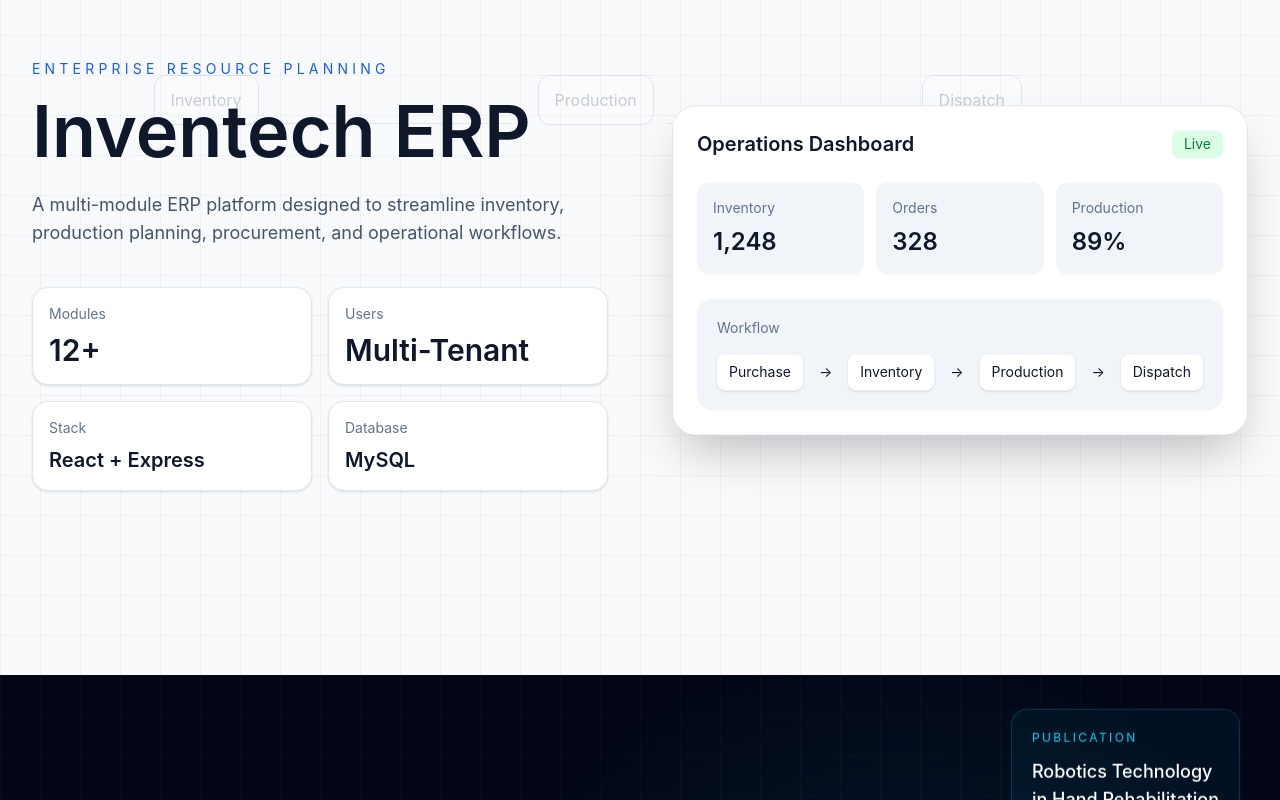
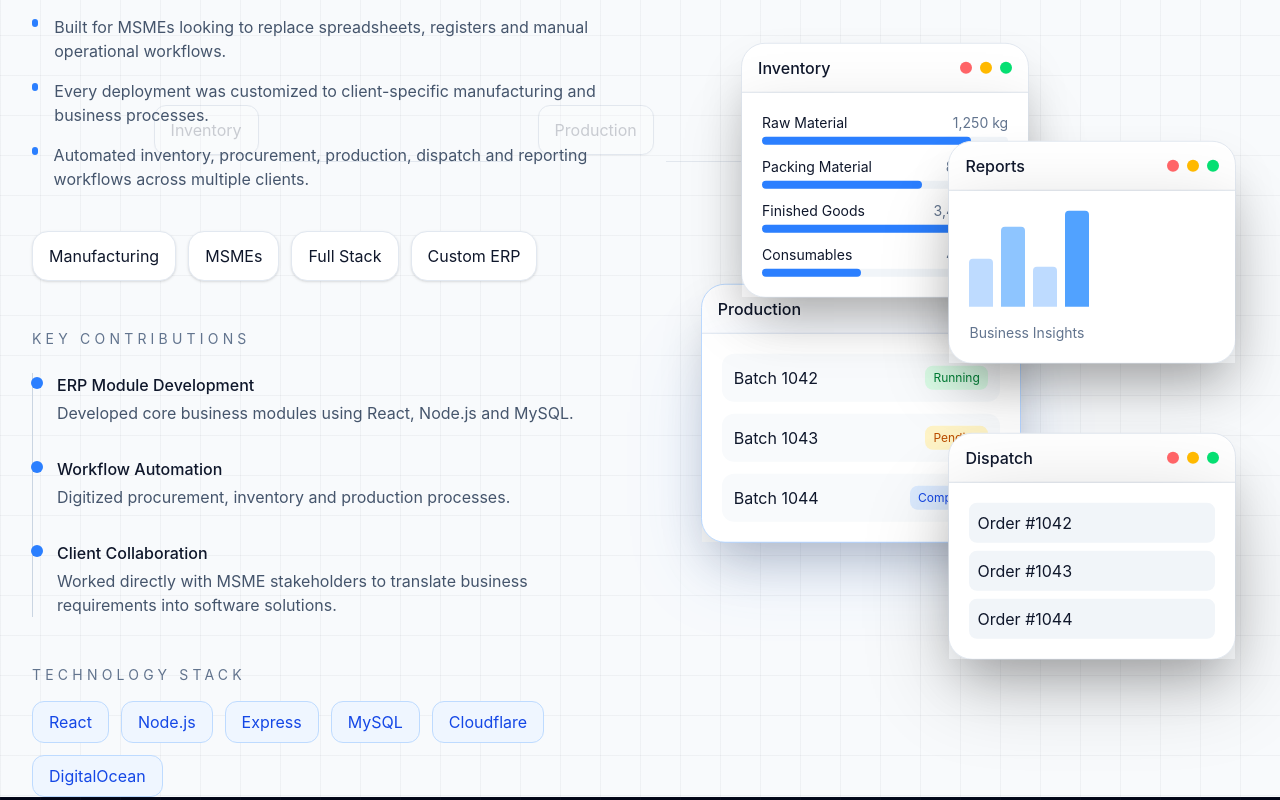
Before and after one commit to ArnavKh/arnav.khadkatkar.com, a React (Vite) app: page /projects in a window 1280 px wide. Shown: the part 2140-2940 px from the top of the page. Built offline with nearby package versions, Linux system fonts and the light colour scheme.

Commit message:
Inventech slide improved

```diff
--- a/src/components/projects/InventechSlide.tsx
+++ b/src/components/projects/InventechSlide.tsx
@@ -1,5 +1,81 @@
 import { motion } from "framer-motion";
 import type { Project } from "../../content/types";
+
+
+function WindowHeader({
+     title,
+}: {
+     title: string;
+}) {
+     return (
+          <div className="flex items-center justify-between border-b border-slate-200 px-4 py-3">
+
+               <div className="font-medium">
+                    {title}
+               </div>
+
+               <div className="flex gap-2">
+
+                    <div className="h-3 w-3 rounded-full bg-red-400" />
+
+                    <div className="h-3 w-3 rounded-full bg-amber-400" />
+
+                    <div className="h-3 w-3 rounded-full bg-green-400" />
+
+               </div>
+
+          </div>
+     );
+}
+
+function InventoryRow({
+     label,
+     value,
+     width,
+}: {
+     label: string;
+     value: string;
+     width: string;
+}) {
+     return (
+          <div>
+               <div className="mb-1 flex justify-between text-sm">
+                    <span>{label}</span>
+                    <span className="text-slate-500">
+                         {value}
+                    </span>
+               </div>
+
+               <div className="h-2 rounded-full bg-slate-100">
+                    <div
+                         className={`h-2 rounded-full bg-blue-500 ${width}`}
+                    />
+               </div>
+          </div>
+     );
+}
+
+function BatchRow({
+     batch,
+     status,
+     color,
+}: {
+     batch: string;
+     status: string;
+     color: string;
+}) {
+     return (
+          <div className="flex items-center justify-between rounded-xl bg-slate-50 p-3">
+               <span>{batch}</span>
+
+               <span
+                    className={`rounded-lg px-2 py-1 text-xs ${color}`}
+               >
+                    {status}
+               </span>
+          </div>
+     );
+}
 
 export default function InventechSlide({ project }: { project?: Project }) {
      return (
@@ -48,57 +124,139 @@ export default function InventechSlide({ project }: { project?: Project }) {
                                    Inventech ERP
                               </h2>
 
-                              <p className="mt-6 max-w-xl text-lg text-slate-600">
-                                   A multi-module ERP platform
-                                   designed to streamline inventory,
-                                   production planning, procurement,
-                                   and operational workflows.
+                              <div className="mt-8 space-y-4">
+
+                                   <div className="flex items-start gap-4">
+
+                                        <div className="mt-1 h-2 w-2 rounded-full bg-blue-500" />
+
+                                        <p className="text-slate-600">
+                                             Built for MSMEs looking to replace
+                                             spreadsheets, registers and manual
+                                             operational workflows.
                                         </p>
 
-                              <div className="mt-10 grid grid-cols-2 gap-4">
-
-                                   <div className="rounded-2xl border border-slate-200 bg-white p-4 shadow-sm">
-                                        <div className="text-sm text-slate-500">
-                                             Modules
                                    </div>
 
-                                        <div className="mt-2 text-3xl font-semibold">
-                                             12+
+                                   <div className="flex items-start gap-4">
+
+                                        <div className="mt-1 h-2 w-2 rounded-full bg-blue-500" />
+
+                                        <p className="text-slate-600">
+                                             Every deployment was customized to
+                                             client-specific manufacturing and
+                                             business processes.
+                                        </p>
+
+                                   </div>
+
+                                   <div className="flex items-start gap-4">
+
+                                        <div className="mt-1 h-2 w-2 rounded-full bg-blue-500" />
+
+                                        <p className="text-slate-600">
+                                             Automated inventory, procurement,
+                                             production, dispatch and reporting
+                                             workflows across multiple clients.
+                                        </p>
+
+                                   </div>
+
+                              </div>
+
+                              <div className="mt-10 flex flex-wrap gap-3">
+
+                                   <div className="rounded-2xl border border-slate-200 bg-white px-4 py-3 shadow-sm">
+                                        Manufacturing
+                                   </div>
+
+                                   <div className="rounded-2xl border border-slate-200 bg-white px-4 py-3 shadow-sm">
+                                        MSMEs
+                                   </div>
+
+                                   <div className="rounded-2xl border border-slate-200 bg-white px-4 py-3 shadow-sm">
+                                        Full Stack
+                                   </div>
+
+                                   <div className="rounded-2xl border border-slate-200 bg-white px-4 py-3 shadow-sm">
+                                        Custom ERP
+                                   </div>
+
+                              </div>
+                              <div className="mt-12">
+
+                                   <div className="mb-6 text-sm uppercase tracking-[0.3em] text-slate-500">
+                                        Key Contributions
+                                   </div>
+
+                                   <div className="relative border-l border-slate-300 pl-6">
+
+                                        <div className="mb-8 relative">
+                                             <div className="absolute -left-[26px] top-1 h-3 w-3 rounded-full bg-blue-500" />
+
+                                             <div className="font-medium">
+                                                  ERP Module Development
+                                             </div>
+
+                                             <div className="mt-1 text-slate-600">
+                                                  Developed core business modules
+                                                  using React, Node.js and MySQL.
                                              </div>
                                         </div>
 
-                                   <div className="rounded-2xl border border-slate-200 bg-white p-4 shadow-sm">
-                                        <div className="text-sm text-slate-500">
-                                             Users
+                                        <div className="mb-8 relative">
+                                             <div className="absolute -left-[26px] top-1 h-3 w-3 rounded-full bg-blue-500" />
+
+                                             <div className="font-medium">
+                                                  Workflow Automation
                                              </div>
 
-                                        <div className="mt-2 text-3xl font-semibold">
-                                             Multi-Tenant
+                                             <div className="mt-1 text-slate-600">
+                                                  Digitized procurement,
+                                                  inventory and production
+                                                  processes.
                                              </div>
                                         </div>
 
-                                   <div className="rounded-2xl border border-slate-200 bg-white p-4 shadow-sm">
-                                        <div className="text-sm text-slate-500">
-                                             Stack
+                                        <div className="relative">
+                                             <div className="absolute -left-[26px] top-1 h-3 w-3 rounded-full bg-blue-500" />
+
+                                             <div className="font-medium">
+                                                  Client Collaboration
                                              </div>
 
-                                        <div className="mt-2 text-xl font-semibold">
-                                             React + Express
-                                        </div>
-                                   </div>
-
-                                   <div className="rounded-2xl border border-slate-200 bg-white p-4 shadow-sm">
-                                        <div className="text-sm text-slate-500">
-                                             Database
-                                        </div>
-
-                                        <div className="mt-2 text-xl font-semibold">
-                                             MySQL
+                                             <div className="mt-1 text-slate-600">
+                                                  Worked directly with MSME
+                                                  stakeholders to translate
+                                                  business requirements into
+                                                  software solutions.
                                              </div>
                                         </div>
 
                                    </div>
 
+                              </div>
+
+                              <div className="mt-12">
+
+                                   <div className="mb-4 text-sm uppercase tracking-[0.3em] text-slate-500">
+                                        Technology Stack
+                                   </div>
+
+                                   <div className="flex flex-wrap gap-3">
+
+                                        {project?.techStack.map((tech) => (
+                                             <div
+                                                  key={tech}
+                                                  className="rounded-xl border border-blue-200 bg-blue-50 px-4 py-2 text-blue-700"
+                                             >
+                                                  {tech}
+                                             </div>
+                                        ))}
+
+                                   </div>
+
+                              </div>
                          </div>
 
                          {/* Right */}
@@ -110,93 +268,159 @@ export default function InventechSlide({ project }: { project?: Project }) {
                                         y: [0, -6, 0],
                                    }}
                                    transition={{
-                                        duration: 5,
+                                        duration: 6,
                                         repeat: Infinity,
+                                        ease: "easeInOut",
                                    }}
-                                   className="w-full rounded-3xl border border-slate-200 bg-white p-6 shadow-2xl"
+                                   className="relative h-[650px] w-full"
                               >
 
-                                   {/* Fake ERP Dashboard */}
+                                   {/* Inventory */}
 
-                                   <div className="mb-6 flex items-center justify-between">
-                                        <div className="text-xl font-semibold">
-                                             Operations Dashboard
-                                        </div>
+                                   <motion.div
+                                        whileHover={{
+                                             scale: 1.03,
+                                             rotate: -1,
+                                        }}
+                                        className="absolute left-[12%] top-[5%] z-30 w-72 rounded-3xl border border-slate-200 bg-white shadow-2xl"
+                                   >
+                                        <WindowHeader title="Inventory" />
 
-                                        <div className="rounded-lg bg-green-100 px-3 py-1 text-sm text-green-700">
-                                             Live
-                                        </div>
-                                   </div>
+                                        <div className="p-5 shadow-[0_20px_60px_rgba(0,0,0,0.15)]">
 
-                                   <div className="grid grid-cols-3 gap-3">
+                                             <div className="space-y-3">
 
-                                        <div className="rounded-xl bg-slate-100 p-4">
-                                             <div className="text-sm text-slate-500">
-                                                  Inventory
-                                             </div>
+                                                  <InventoryRow
+                                                       label="Raw Material"
+                                                       value="1,250 kg"
+                                                       width="w-[85%]"
+                                                  />
 
-                                             <div className="mt-2 text-2xl font-semibold">
-                                                  1,248
-                                             </div>
-                                        </div>
+                                                  <InventoryRow
+                                                       label="Packing Material"
+                                                       value="840 units"
+                                                       width="w-[65%]"
+                                                  />
 
-                                        <div className="rounded-xl bg-slate-100 p-4">
-                                             <div className="text-sm text-slate-500">
-                                                  Orders
-                                             </div>
+                                                  <InventoryRow
+                                                       label="Finished Goods"
+                                                       value="3,420 units"
+                                                       width="w-[95%]"
+                                                  />
 
-                                             <div className="mt-2 text-2xl font-semibold">
-                                                  328
-                                             </div>
-                                        </div>
+                                                  <InventoryRow
+                                                       label="Consumables"
+                                                       value="420 units"
+                                                       width="w-[40%]"
+                                                  />
 
-                                        <div className="rounded-xl bg-slate-100 p-4">
-                                             <div className="text-sm text-slate-500">
-                                                  Production
-                                             </div>
-
-                                             <div className="mt-2 text-2xl font-semibold">
-                                                  89%
-                                             </div>
                                              </div>
 
                                         </div>
+                                   </motion.div>
 
-                                   <div className="mt-6 rounded-2xl bg-slate-100 p-5">
+                                   {/* Production */}
 
-                                        <div className="mb-4 text-sm text-slate-500">
-                                             Workflow
+                                   <motion.div
+                                        whileHover={{
+                                             scale: 1.03,
+                                             rotate: 1,
+                                        }}
+                                        className="absolute left-[5%] top-[42%] z-20 w-80 rounded-3xl border border-blue-200 bg-white shadow-2xl"
+                                   >
+                                        <WindowHeader title="Production" />
+
+                                        <div className="p-5 shadow-[0_25px_80px_rgba(59,130,246,0.15)]">
+
+                                             <div className="space-y-3">
+
+                                                  <BatchRow
+                                                       batch="Batch 1042"
+                                                       status="Running"
+                                                       color="bg-green-100 text-green-700"
+                                                  />
+
+                                                  <BatchRow
+                                                       batch="Batch 1043"
+                                                       status="Pending"
+                                                       color="bg-amber-100 text-amber-700"
+                                                  />
+
+                                                  <BatchRow
+                                                       batch="Batch 1044"
+                                                       status="Completed"
+                                                       color="bg-blue-100 text-blue-700"
+                                                  />
+
                                              </div>
 
-                                        <div className="flex items-center justify-between text-sm">
+                                        </div>
+                                   </motion.div>
 
-                                             <div className="rounded-lg bg-white px-3 py-2 shadow-sm">
-                                                  Purchase
+                                   {/* Reports */}
+
+                                   <motion.div
+                                        whileHover={{
+                                             scale: 1.03,
+                                             rotate: 1,
+                                        }}
+                                        className="absolute right-[2%] top-[20%] z-40 w-72 rounded-3xl border border-slate-200 bg-white shadow-2xl"
+                                   >
+                                        <WindowHeader title="Reports" />
+
+                                        <div className="p-5 shadow-[0_20px_70px_rgba(0,0,0,0.18)]">
+
+                                             <div className="mb-4 flex items-end gap-2">
+
+                                                  <div className="h-12 w-6 rounded-t bg-blue-200" />
+                                                  <div className="h-20 w-6 rounded-t bg-blue-300" />
+                                                  <div className="h-10 w-6 rounded-t bg-blue-200" />
+                                                  <div className="h-24 w-6 rounded-t bg-blue-400" />
+
                                              </div>
 
-                                             →
-                                             <div className="rounded-lg bg-white px-3 py-2 shadow-sm">
-                                                  Inventory
+                                             <div className="text-sm text-slate-500">
+                                                  Business Insights
                                              </div>
 
-                                             →
-                                             <div className="rounded-lg bg-white px-3 py-2 shadow-sm">
-                                                  Production
+                                        </div>
+                                   </motion.div>
+
+                                   {/* Dispatch */}
+
+                                   <motion.div
+                                        whileHover={{
+                                             scale: 1.03,
+                                             rotate: -1,
+                                        }}
+                                        className="absolute right-[2%] top-[65%] z-50 w-72 rounded-3xl border border-slate-200 bg-white shadow-2xl"
+                                   >
+                                        <WindowHeader title="Dispatch" />
+
+                                        <div className="p-5 shadow-[0_25px_90px_rgba(0,0,0,0.2)]">
+
+                                             <div className="space-y-2">
+
+                                                  <div className="rounded-lg bg-slate-100 p-2">
+                                                       Order #1042
                                                   </div>
 
-                                             →
-                                             <div className="rounded-lg bg-white px-3 py-2 shadow-sm">
-                                                  Dispatch
+                                                  <div className="rounded-lg bg-slate-100 p-2">
+                                                       Order #1043
+                                                  </div>
+
+                                                  <div className="rounded-lg bg-slate-100 p-2">
+                                                       Order #1044
                                                   </div>
 
                                              </div>
 
                                         </div>
+                                   </motion.div>
 
                               </motion.div>
 
                          </div>
-
                     </div>
 
                </div>
--- a/src/content/projects/inventech.ts
+++ b/src/content/projects/inventech.ts
@@ -51,12 +51,13 @@ export const inventech: Project = {
      },
 
      techStack: [
-          "Next.js",
-          "TypeScript",
-          "MongoDB",
-          "AWS",
+          "React",
+          "Node.js",
+          "Express",
+          "MySQL",
+          "Cloudflare",
+          "DigitalOcean",
      ],
-
      tags: [
           "AI",
           "Social Media",
```
Lines whose indentation alone changed are shown as unchanged.
